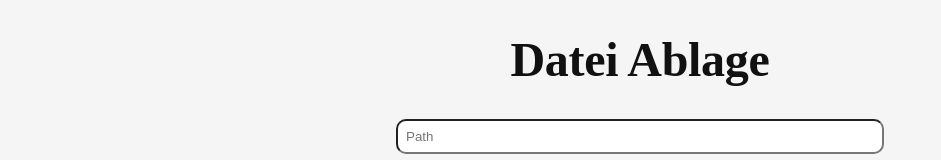
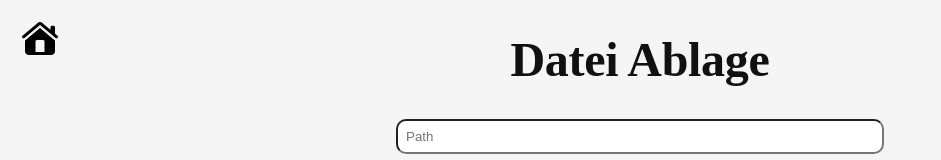
Before and after one commit to oritzn/hub, a plain HTML site: page client/imageUpload.html in a window 1280 px wide. Shown: the top 160 px of the page, without its empty margins (0-941 px from the left). Drawn offline with Linux system fonts and the light colour scheme.

Commit message:
homebutton implemented

```diff
--- a/client/css/imageUpload.css
+++ b/client/css/imageUpload.css
@@ -152,3 +152,15 @@ body {
 #buttonWrapper > button:hover {
     background-color: #333;
 }
+
+
+#homeButton {
+    position: absolute;
+    top: 0;
+    left: 0;
+    padding-left: 1rem;
+    padding-top: 1rem;
+}
+#homeButton:hover {
+    cursor: pointer;
+}
--- a/client/imageUpload.html
+++ b/client/imageUpload.html
@@ -30,5 +30,11 @@
         </div>
     </div>
 
+    <div id="homeButton">
+        <a href="/" class="clickableCard">
+            <img src="img/home.png" alt="Home">
+        </a>
+    </div>
+
 </body>
 </html>
```
Also changed, not shown: client/img/home.png (added).
